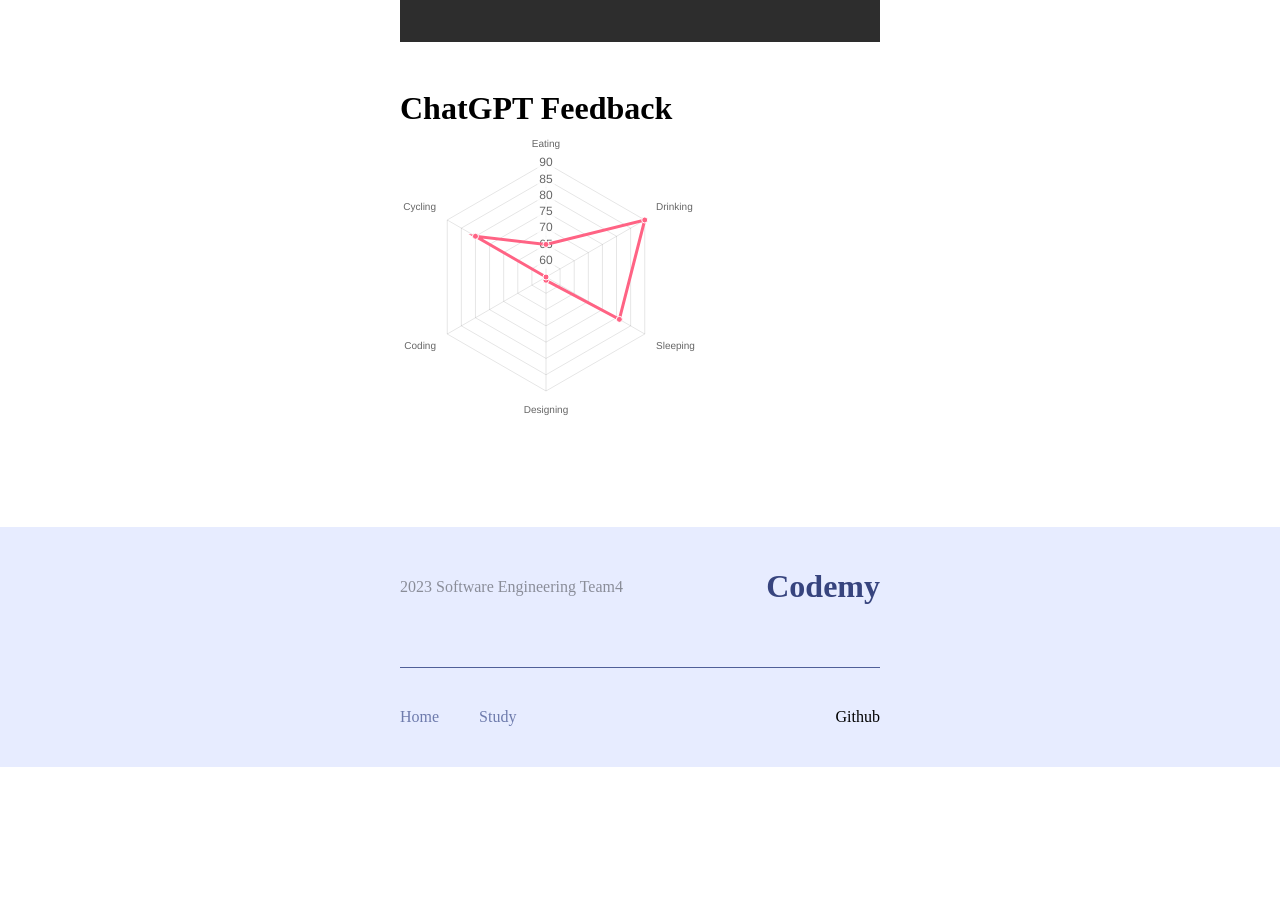
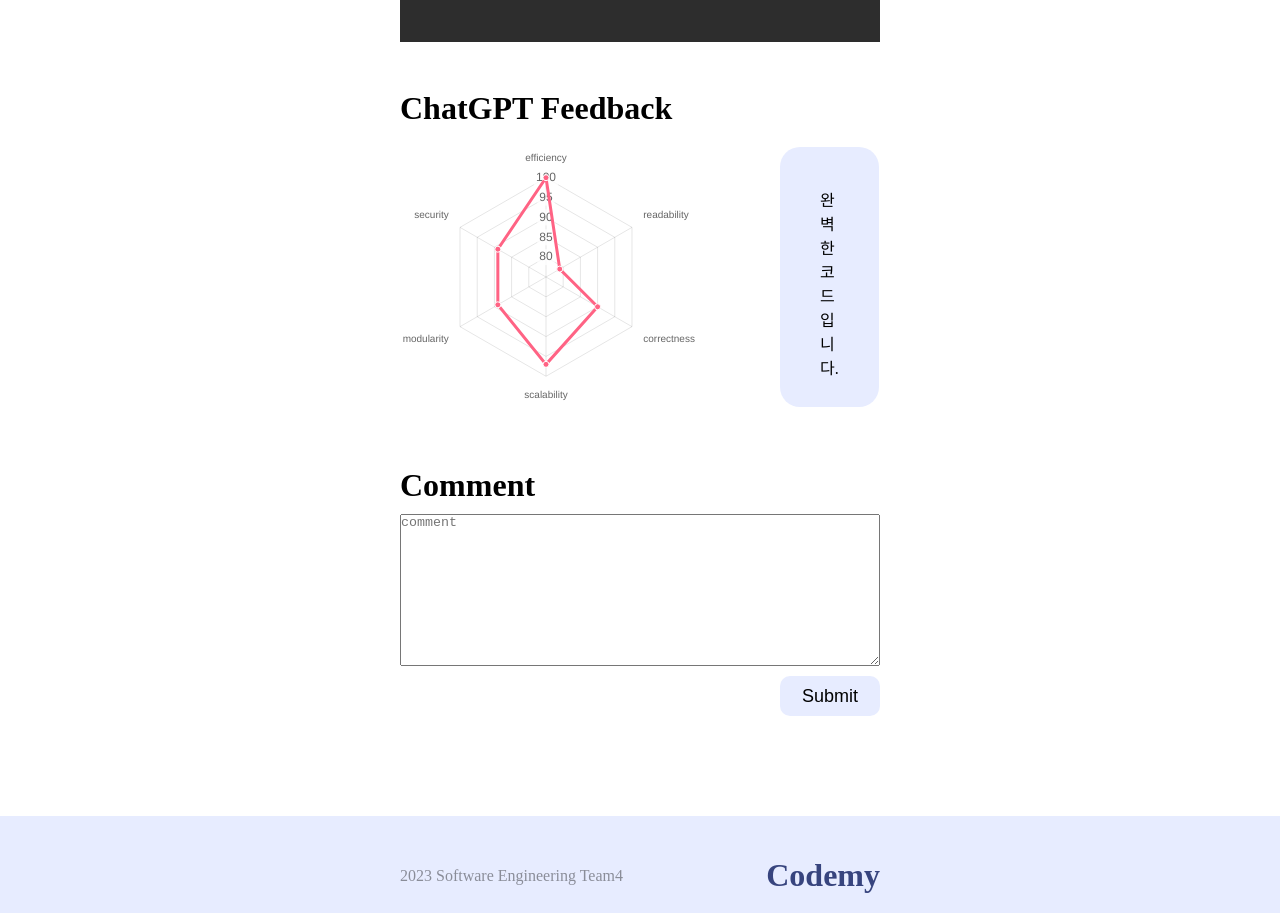
Before and after one commit to skkuse/2023spring_41class_team4, a Next.js app in the folder client/: page /study/instructor/submission/1 in a window 1280 px wide. Shown: the part 541-1454 px from the top of the page. Before the commit the page ends 1308 px from the top, so only its background shows below. Built offline with nearby package versions, Linux system fonts and the light colour scheme.

Commit message:
feat: add text feedback & submit layout

```diff
--- a/client/src/app/study/instructor/submission/[id]/page.css
+++ b/client/src/app/study/instructor/submission/[id]/page.css
@@ -14,3 +14,32 @@
 .margin-top {
   margin-top: 40px;
 }
+
+.feedback-container {
+  height: 260px;
+  flex-grow: 1;
+  margin: 20px;
+  padding: 40px;
+  background: #e7ecff;
+  border-radius: 20px;
+}
+
+.submit-button {
+  margin-top: 10px;
+  width: 100px;
+  height: 40px;
+  border-radius: 10px;
+  font-size: 18px;
+  border: 0;
+  background: #e7ecff;
+  cursor: pointer;
+}
+
+.mt10 {
+  margin-top: 10px;
+}
+
+.submit-button-container {
+  display: flex;
+  justify-content: flex-end;
+}
--- a/client/src/app/study/instructor/submission/[id]/page.js
+++ b/client/src/app/study/instructor/submission/[id]/page.js
@@ -1,8 +1,8 @@
 "use client";
 import CodeViwer from "@/app/components/codeViwer";
 import Radar from "@/app/components/radar";
+import { useEffect } from "react";
 import "./page.css";
-import { useEffect } from "react";
 
 export default function SubmissionItem({ params }) {
   useEffect(() => {
@@ -17,19 +17,46 @@ int main(){
   return 0;
 }
   `;
+  const feedback = {
+    id: 1,
+    problemId: 1,
+    student: {
+      id: 1,
+      name: "Student1",
+    },
+    createdAt: "2023-05-24 1:20:00",
+    status: "SOLVED",
+    language: "python3",
+    content: "print(a + b)",
+    feedback: {
+      id: 1,
+      overview: "완벽한 코드입니다.",
+      achievement: {
+        efficiency: 100,
+        readability: 79,
+        correctness: 90,
+        scalability: 97,
+        modularity: 89,
+        security: 89,
+      },
+    },
+  };
+
+  const labels = [
+    "efficiency",
+    "readability",
+    "correctness",
+    "scalability",
+    "modularity",
+    "security",
+  ];
+
   const data = {
-    labels: [
-      "Eating",
-      "Drinking",
-      "Sleeping",
-      "Designing",
-      "Coding",
-      "Cycling",
-    ],
+    labels: labels,
     datasets: [
       {
         label: "My First Dataset",
-        data: [65, 90, 81, 56, 55, 80],
+        data: labels.map((x) => feedback.feedback.achievement[x]),
         fill: true,
         backgroundColor: "rgba(255, 99, 132, 0.2)",
         borderColor: "rgb(255, 99, 132)",
@@ -54,8 +81,26 @@ int main(){
           </div>
           <div className="flex-col margin-top">
             <h1>ChatGPT Feedback</h1>
-            <div style={{ width: "300px", height: "300px" }}>
-              <Radar data={data}></Radar>
+            <div className="flex-row">
+              <div style={{ width: "300px", height: "300px" }}>
+                <Radar data={data}></Radar>
+              </div>
+              <div className="feedback-container">
+                {feedback && feedback.feedback.overview}
+              </div>
+            </div>
+          </div>
+          <div className="flex-col margin-top">
+            <h1>Comment</h1>
+            <textarea
+              className="mt10"
+              rows="10"
+              placeholder="comment"
+            ></textarea>
+            <div className="submit-button-container">
+              <button className="submit-button" type="button">
+                Submit
+              </button>
             </div>
           </div>
         </div>
```
